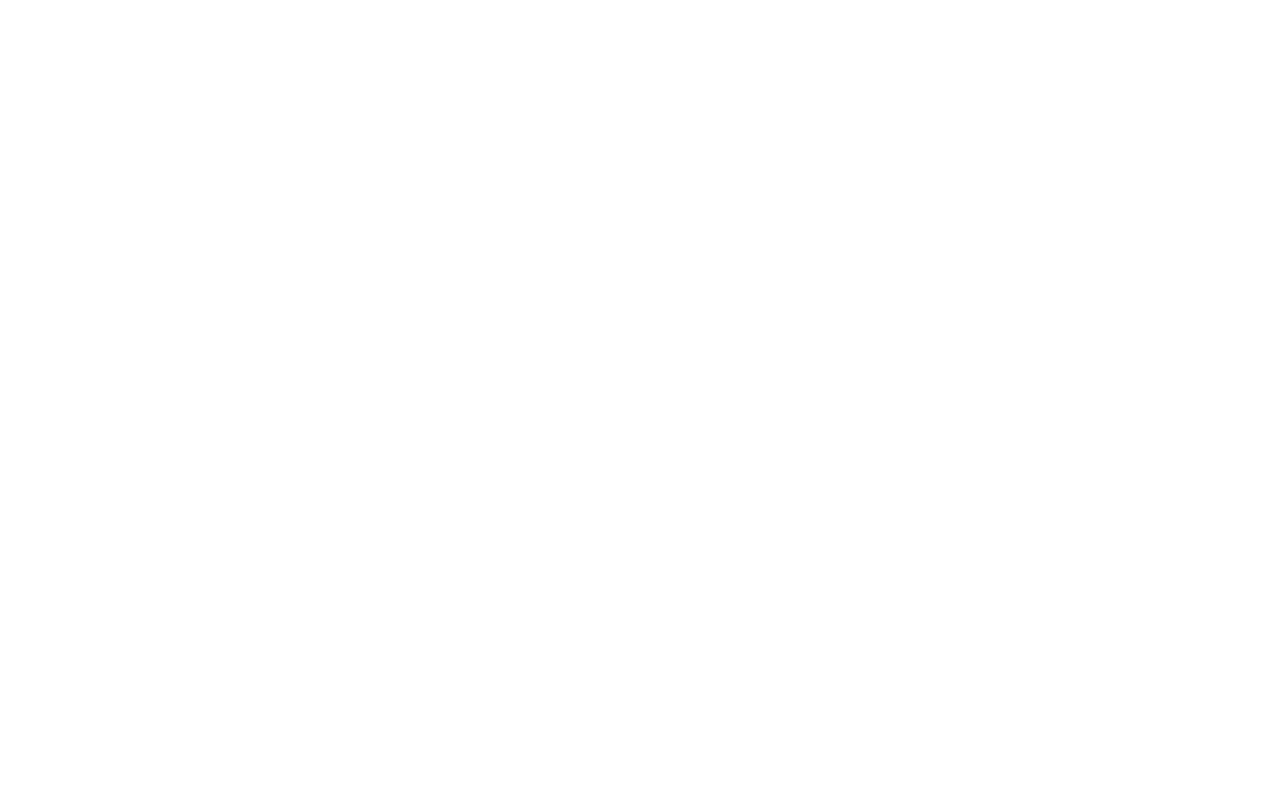
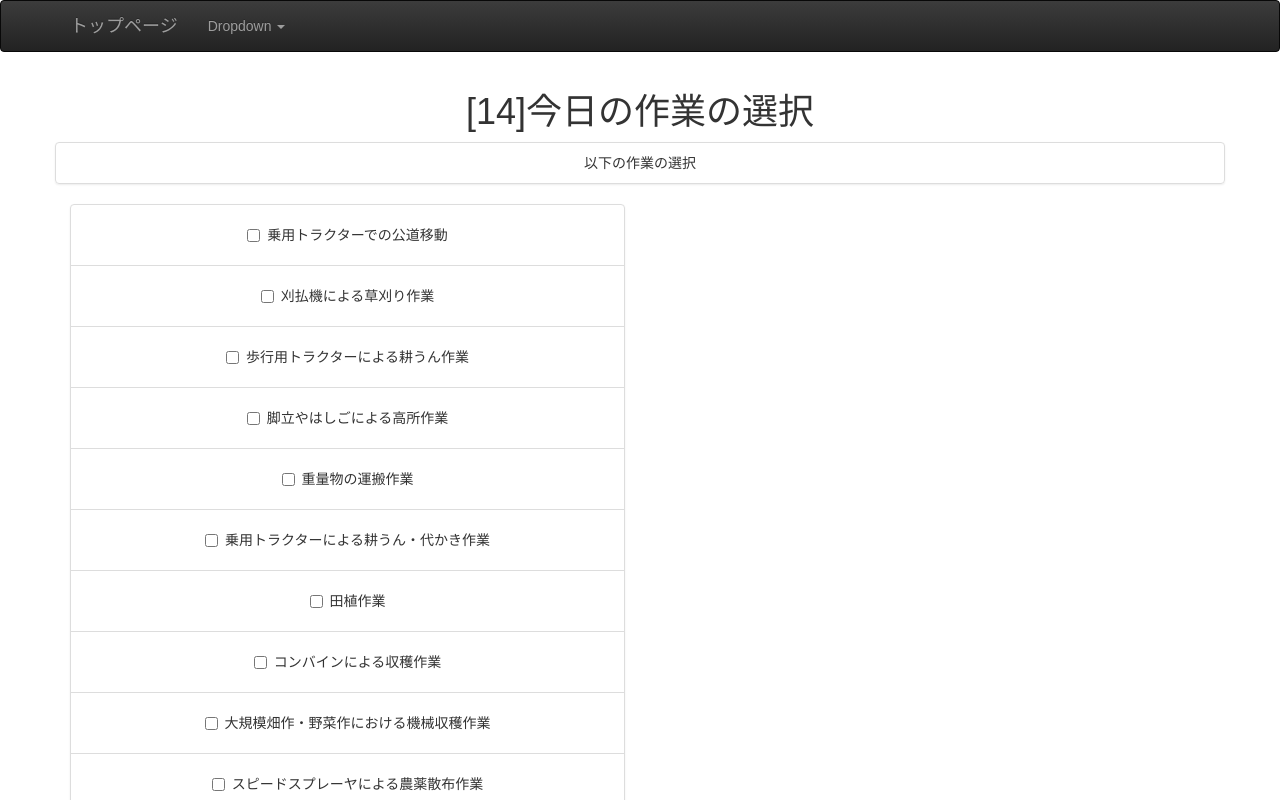
Before and after one commit to ko-aoki/react-template, a React (Create React App) app: page / in a window 1280 px wide. Shown: the top 800 px of the page. Built offline with nearby package versions, Linux system fonts and the light colour scheme.

Commit message:
リファクタリング

```diff
--- a/src/App.js
+++ b/src/App.js
@@ -4,10 +4,15 @@ import { createStore } from 'redux'
 import { Provider } from 'react-redux'
 import { BrowserRouter as Router, Route } from 'react-router-dom'
 
+import Nav from 'react-bootstrap/lib/Nav'
+import Navbar from 'react-bootstrap/lib/Navbar'
+import NavDropdown from 'react-bootstrap/lib/NavDropdown'
+import MenuItem from 'react-bootstrap/lib/MenuItem'
+
 import './App.css';
 import  reducer from './reducers'
-import VisibleSecurityTaskChoice from './containers/VisibleSecurityTaskChoice'
-import VisibleSecurityCheckList from './containers/VisibleSecurityCheckList'
+import VisibleTaskChoice from './containers/VisibleTaskChoice'
+import VisibleCheckList from './containers/VisibleCheckList'
 
 const store = createStore(reducer)
 
@@ -18,8 +23,24 @@ class App extends Component {
           <div className="App">
               <Router>
                   <div>
-                      <Route path='/top' component={VisibleSecurityTaskChoice} />
-                      <Route path='/checkList' component={VisibleSecurityCheckList} />
+                      <Navbar inverse collapseOnSelect>
+                          <Navbar.Header>
+                              <Navbar.Brand>
+                                  <a href="#">トップページ</a>
+                              </Navbar.Brand>
+                              <Navbar.Toggle />
+                          </Navbar.Header>
+                          <Navbar.Collapse>
+                              <Nav>
+                                  <NavDropdown eventKey={3} title="Dropdown" id="basic-nav-dropdown">
+                                      <MenuItem eventKey={3.1}>トップへ</MenuItem>
+                                      <MenuItem eventKey={3.2}>ログアウト</MenuItem>
+                                  </NavDropdown>
+                              </Nav>
+                          </Navbar.Collapse>
+                      </Navbar>
+                      <Route exact path='/' component={VisibleTaskChoice} />
+                      <Route path='/checkList' component={VisibleCheckList} />
                   </div>
               </Router>
           </div>
--- a/src/components/SecurityCheckList.js
+++ b/src/components/CheckList.js
@@ -2,32 +2,12 @@ import React, { Component } from 'react';
 import Grid from 'react-bootstrap/lib/Grid'
 import Row from 'react-bootstrap/lib/Row'
 import Col from 'react-bootstrap/lib/Col'
-import Nav from 'react-bootstrap/lib/Nav'
-import Navbar from 'react-bootstrap/lib/Navbar'
-import NavDropdown from 'react-bootstrap/lib/NavDropdown'
-import MenuItem from 'react-bootstrap/lib/MenuItem'
 
-export default class SecurityCheckList extends React.Component {
+export default class CheckList extends React.Component {
 
     render() {
         return (
             <div>
-                <Navbar inverse collapseOnSelect>
-                    <Navbar.Header>
-                        <Navbar.Brand>
-                            <a href="#">トップページ</a>
-                        </Navbar.Brand>
-                        <Navbar.Toggle />
-                    </Navbar.Header>
-                    <Navbar.Collapse>
-                        <Nav>
-                            <NavDropdown eventKey={3} title="Dropdown" id="basic-nav-dropdown">
-                                <MenuItem eventKey={3.1}>トップへ</MenuItem>
-                                <MenuItem eventKey={3.2}>ログアウト</MenuItem>
-                            </NavDropdown>
-                        </Nav>
-                    </Navbar.Collapse>
-                </Navbar>
                 <div className="row">
                     <Grid>
                         <Row className="show-grid">
@@ -51,7 +31,7 @@ export default class SecurityCheckList extends React.Component {
                             <Col md={12}>
                                 {
                                     this.props.checkList.map(task =>
-                                        <li class="list-group-item" key={task.id}>
+                                        <li className="list-group-item" key={task.id}>
                                             {task.content}
                                         </li>
                                     )
--- a/src/components/SecurityTaskChoice.js
+++ b/src/components/TaskChoice.js
@@ -4,14 +4,10 @@ import Grid from 'react-bootstrap/lib/Grid'
 import Row from 'react-bootstrap/lib/Row'
 import Col from 'react-bootstrap/lib/Col'
 import Checkbox from 'react-bootstrap/lib/Checkbox'
-import Nav from 'react-bootstrap/lib/Nav'
-import Navbar from 'react-bootstrap/lib/Navbar'
-import NavDropdown from 'react-bootstrap/lib/NavDropdown'
-import MenuItem from 'react-bootstrap/lib/MenuItem'
+
 import {taskCheck} from  '../actions'
 
-class SecurityTaskChoice extends React.Component
-{
+class TaskChoice extends React.Component {
 
     constructor(props) {
         super(props)
@@ -20,22 +16,6 @@ class SecurityTaskChoice extends React.Component
     render() {
         return (
             <div>
-                <Navbar inverse collapseOnSelect>
-                    <Navbar.Header>
-                        <Navbar.Brand>
-                            <a href="#">トップページ</a>
-                        </Navbar.Brand>
-                        <Navbar.Toggle />
-                    </Navbar.Header>
-                    <Navbar.Collapse>
-                        <Nav>
-                            <NavDropdown eventKey={3} title="Dropdown" id="basic-nav-dropdown">
-                                <MenuItem eventKey={3.1}>トップへ</MenuItem>
-                                <MenuItem eventKey={3.2}>ログアウト</MenuItem>
-                            </NavDropdown>
-                        </Nav>
-                    </Navbar.Collapse>
-                </Navbar>
                 <div className="row">
                     <Grid>
                         <Row className="show-grid">
@@ -50,9 +30,9 @@ class SecurityTaskChoice extends React.Component
                             <Col md={6}>
                                 <ul className="list-group">
                                     {
-                                        this.props.securityTodayTaskList.map(task =>
+                                        this.props.todayTaskList.map(task =>
                                             <li className="list-group-item" key={task.id}>
-                                                <Checkbox name={'task' + task.id} check={task.checked}
+                                                <Checkbox name={'task' + task.id} check={task.checked ? 'checked' : ''}
                                                           onClick={() => this.props.onCheckClick(task.id, !task.checked)} >
                                                     {task.content}
                                                 </Checkbox>
@@ -63,10 +43,10 @@ class SecurityTaskChoice extends React.Component
                             </Col>
                             <Col md={6}>
                                 {
-                                    this.props.securityTodayTaskList.filter(
+                                    this.props.todayTaskList.filter(
                                         (task) => task.checked === true
                                     ).map(task =>
-                                        <li class="list-group-item" key={task.id}>
+                                        <li className="list-group-item" key={task.id}>
                                                 {task.content}
                                         </li>
                                     )
@@ -88,4 +68,4 @@ class SecurityTaskChoice extends React.Component
     }
 }
 
-export default SecurityTaskChoice
+export default TaskChoice
--- /dev/null
+++ b/src/containers/VisibleCheckList.js
@@ -0,0 +1,17 @@
+import { connect } from 'react-redux'
+import { taskCheck } from '../actions'
+import CheckList from '../components/CheckList'
+
+const getVisibleCheckList = (checkList) => {
+  return checkList.filter(t => t.checked === true)
+}
+
+const mapStateToProps = (state) => ({
+  checkList: getVisibleCheckList(state.todayTaskList)
+})
+
+const VisibleCheckList = connect(
+  mapStateToProps
+)(CheckList)
+
+export default VisibleCheckList
--- a/src/containers/VisibleSecurityCheckList.js
+++ /dev/null
@@ -1,17 +0,0 @@
-import { connect } from 'react-redux'
-import { taskCheck } from '../actions'
-import SecurityCheckList from '../components/SecurityCheckList'
-
-const getVisibleSecurityCheckList = (securityCheckList) => {
-  return securityCheckList.filter(t => t.checked === true)
-}
-
-const mapStateToProps = (state) => ({
-  checkList: getVisibleSecurityCheckList(state.securityTodayTaskList)
-})
-
-const VisibleSecurityCheckList = connect(
-  mapStateToProps
-)(SecurityCheckList)
-
-export default VisibleSecurityCheckList
--- a/src/containers/VisibleSecurityTaskChoice.js
+++ /dev/null
@@ -1,18 +0,0 @@
-import { connect } from 'react-redux'
-import { taskCheck } from '../actions'
-import SecurityTaskChoice from '../components/SecurityTaskChoice'
-
-const mapStateToProps = (state) => ({
-    securityTodayTaskList: state.securityTodayTaskList
-})
-
-const mapDispatchToProps = {
-  onCheckClick: taskCheck
-}
-
-const VisibleSecurityTaskChoice = connect(
-  mapStateToProps,
-  mapDispatchToProps
-)(SecurityTaskChoice)
-
-export default VisibleSecurityTaskChoice
--- /dev/null
+++ b/src/containers/VisibleTaskChoice.js
@@ -0,0 +1,18 @@
+import { connect } from 'react-redux'
+import { taskCheck } from '../actions'
+import TaskChoice from '../components/TaskChoice'
+
+const mapStateToProps = (state) => ({
+    todayTaskList: state.todayTaskList
+})
+
+const mapDispatchToProps = {
+  onCheckClick: taskCheck
+}
+
+const VisibleTaskChoice = connect(
+  mapStateToProps,
+  mapDispatchToProps
+)(TaskChoice)
+
+export default VisibleTaskChoice
--- /dev/null
+++ b/src/reducers/checkList.js
@@ -0,0 +1,8 @@
+const checkList = (state=[], action) => {
+    switch (action.type) {
+        default:
+            return state
+    }
+}
+
+export default checkList
--- a/src/reducers/securityCheckList.js
+++ /dev/null
@@ -1,8 +0,0 @@
-const securityCheckList = (state=[], action) => {
-    switch (action.type) {
-        default:
-            return state
-    }
-}
-
-export default securityCheckList
--- a/src/reducers/securityTodayTaskList.js
+++ b/src/reducers/todayTaskList.js
@@ -1,7 +1,7 @@
 import {updateObject, updateItemInArray} from '../common/UpdateUtil.js'
 
 // セキュリティ 今日のタスクリスト
-const initialSecurityTodayTaskList = [
+const initialTodayTaskList = [
     {
         id: '01',
         content: '乗用トラクターでの公道移動',
@@ -69,12 +69,13 @@ const initialSecurityTodayTaskList = [
     }
 ]
 
-const securityTodayTaskList = (state = initialSecurityTodayTaskList, action) => {
+const todayTaskList = (state = initialTodayTaskList, action) => {
     switch (action.type) {
         case 'TASK_CHECK':
             const callback = function(task){
-                task.checked = action.checked
-                return task
+                return updateObject(
+                    task, {checked: action.checked}
+                    )
             }
             return updateItemInArray(state, action.id, callback)
         default:
@@ -82,4 +83,4 @@ const securityTodayTaskList = (state = initialSecurityTodayTaskList, action) =>
     }
 }
 
-export default securityTodayTaskList
+export default todayTaskList
```
Also changed, not shown: src/reducers/index.js (+4 -4 lines).
